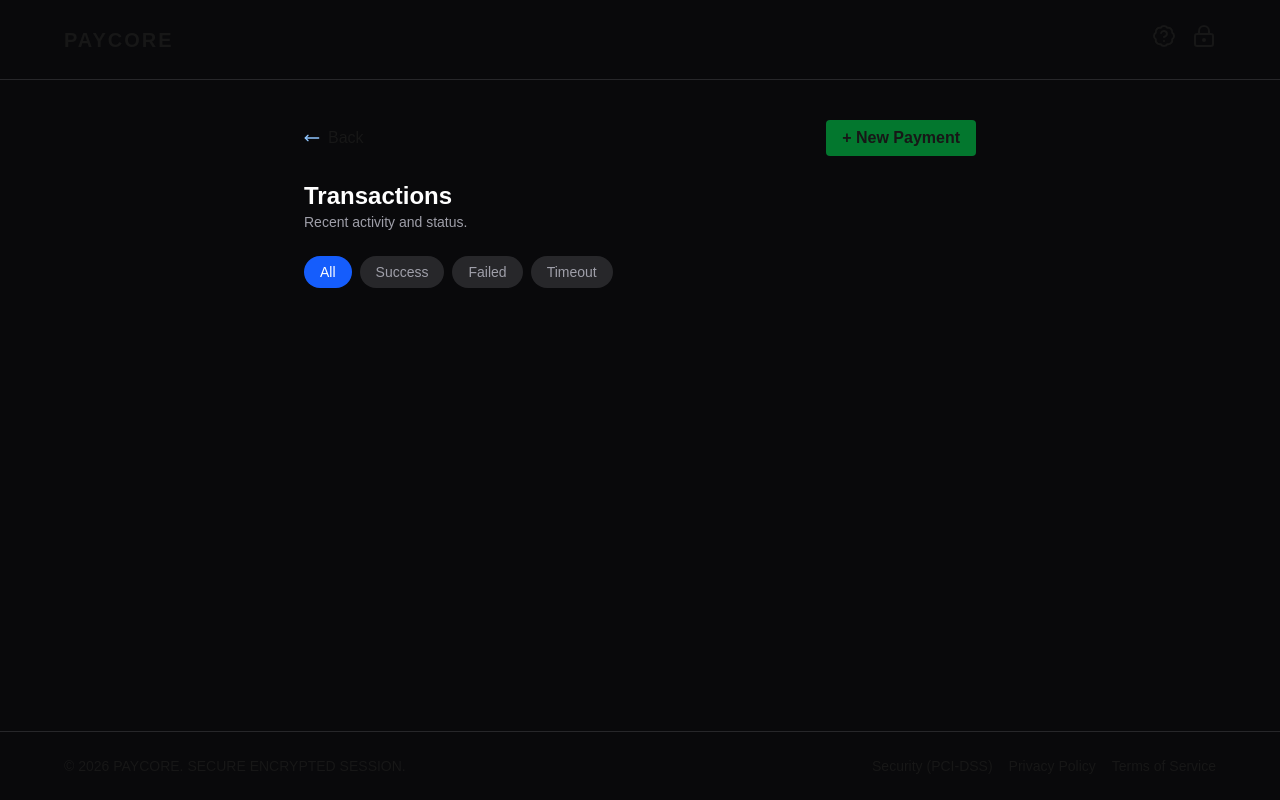
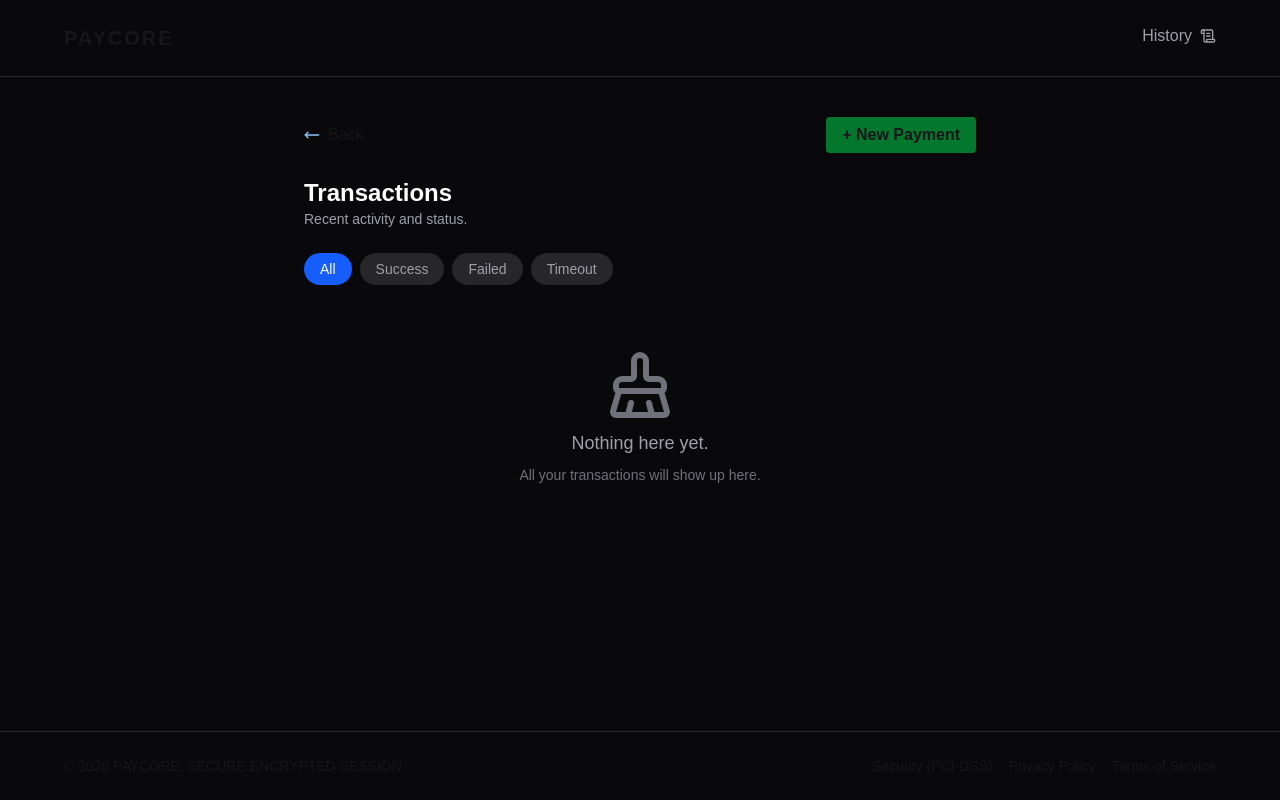
Before and after one commit to Hrithik06/payment-gateway-simulator, a Next.js app: page /history in a window 1280 px wide. Built offline with nearby package versions, Linux system fonts and the light colour scheme.

Commit message:
feat: update README with installation instructions and project features; enhance Header and TransactionHistory components with new UI elements

```diff
--- a/components/Header.tsx
+++ b/components/Header.tsx
@@ -1,4 +1,5 @@
-import { BadgeQuestionMark, LockKeyhole } from "lucide-react";
+import { ScrollText } from "lucide-react";
+import Link from "next/link";
 
 export default function Header() {
   return (
@@ -6,21 +7,16 @@ export default function Header() {
       <div className="flex gap-2 items-center">
         <h1 className="text-xl font-semibold tracking-widest">PAYCORE</h1>
       </div>
-      <span className="flex gap-4">
-        <a href="#">
-          <button className="hover:cursor-pointer" aria-label="Help">
-            <BadgeQuestionMark />
-          </button>
-        </a>
-        <a href="#">
-          <button
-            className="hover:cursor-pointer"
-            aria-label="Secure connection"
-          >
-            <LockKeyhole />
-          </button>
-        </a>
-      </span>
+
+      <Link
+        href="/history"
+        className="text-base text-zinc-400 hover:text-white"
+      >
+        <span className="flex items-center gap-2">
+          History
+          <ScrollText size={16} />
+        </span>
+      </Link>
     </>
   );
 }
--- /dev/null
+++ b/components/PaymentLayout copy.tsx
@@ -0,0 +1,20 @@
+"use client";
+
+import { useAppSelector } from "@/store/hooks";
+import AppLayout from "./AppLayout";
+import ProcessingScreen from "./Status/ProcessingScreen";
+import StatusScreen from "./Status/StatusScreen";
+
+export default function PaymentLayout() {
+  const status = useAppSelector((store) => store.payment.status);
+
+  if (status === "processing") {
+    return <ProcessingScreen />;
+  }
+
+  return (
+    <AppLayout>
+      <StatusScreen />
+    </AppLayout>
+  );
+}
--- a/components/TransactionHistory.tsx
+++ b/components/TransactionHistory.tsx
@@ -2,7 +2,7 @@
 import { useAppDispatch, useAppSelector } from "@/store/hooks";
 import { useState, useSyncExternalStore } from "react";
 import TransactionRow from "./TransactionRow";
-import { MoveLeft } from "lucide-react";
+import { BrushCleaning, MoveLeft } from "lucide-react";
 import Link from "next/link";
 import { resetPayment } from "@/store/paymentSlice";
 import { useRouter } from "next/navigation";
@@ -70,7 +70,13 @@ export default function TransactionHistory() {
           </button>
         ))}
       </div>
-
+      {!history.length && (
+        <div className="flex flex-col items-center gap-2 text-zinc-500 p-10">
+          <BrushCleaning size={72} />
+          <p className="text-lg font-medium text-zinc-400">Nothing here yet.</p>
+          <p className="text-sm">All your transactions will show up here.</p>
+        </div>
+      )}
       {/* transactions */}
       {mounted && (
         <div className="flex flex-col gap-3">
```
Also changed, not shown: 1 other file (tests, documents, lock files or other folders).
